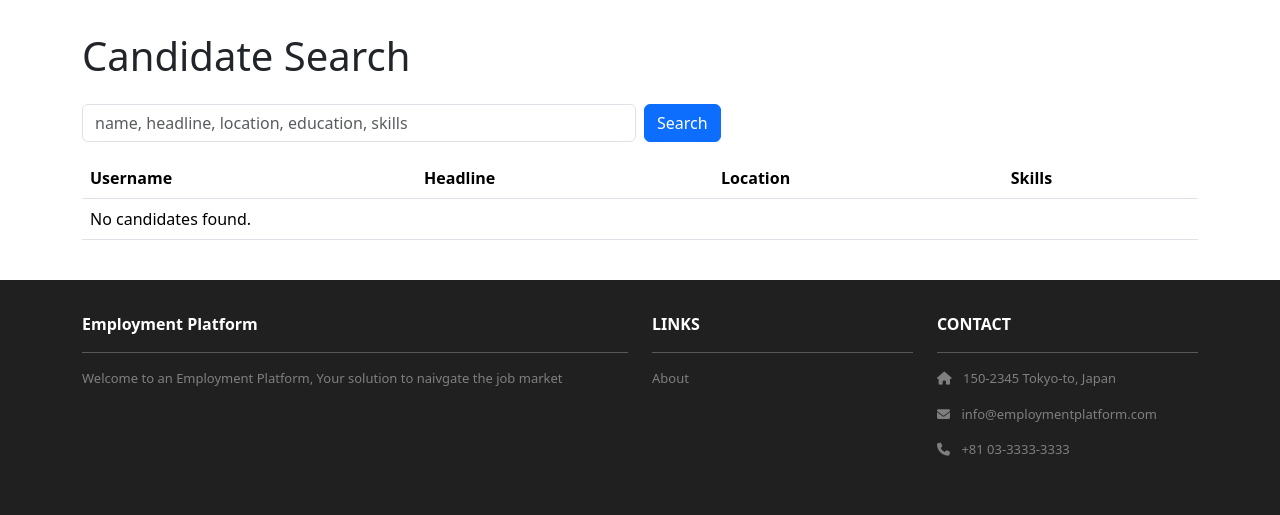
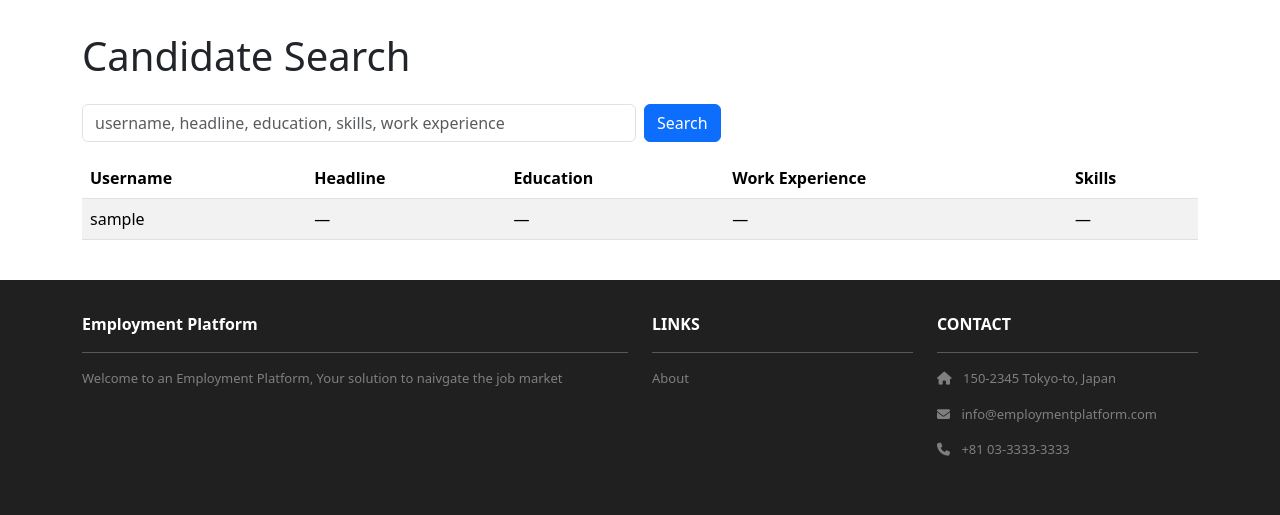
Before and after one commit to JONGFS/CS2340---EmploymentPlatform, a Django app: page /profiles/candidates/ in a window 1280 px wide. Shown: the part 82-597 px from the top of the page. Run offline with Django 5.2, Linux system fonts and the light colour scheme; the visitor is signed in with stand-in values (Sample User, id 1); data comes from the database, SQL or seed files in the repository; some libraries are stand-ins or nearby versions.

Commit message:
fixed db errors

```diff
--- a/jobs/views.py
+++ b/jobs/views.py
@@ -2,7 +2,7 @@ from django.shortcuts import render, get_object_or_404, redirect
 from .models import Job, Role
 from django.contrib.auth.decorators import login_required
 from profiles.models import Application
-'''
+
 jobs = [
     {
         'id': 1, "Title": "Manager",
@@ -139,7 +139,7 @@ jobs = [
         "visasponsorship": "Yes"
     },
 ]
-'''
+
 
 def index(request):
     # get the request that tells job seeker or recuiter
@@ -148,7 +148,7 @@ def index(request):
     job_seeker_remove_filters = False
 
     jobs = Job.objects.all()
-    db_role = Role.objects.get(id = 1)
+    db_role, created = Role.objects.get_or_create(id=1, defaults={'role': 'Job Seeker'})
 
 
     role = request.POST.get('role')
--- a/profiles/templates/candidate_search.html
+++ b/profiles/templates/candidate_search.html
@@ -2,21 +2,27 @@
 {% block content %}
 <div class="container py-4">
   <h1>Candidate Search</h1>
+
   <form method="get" class="row g-2 my-3">
     <div class="col-sm-8 col-md-6">
-      <input name="q" class="form-control" placeholder="name, headline, location, education, skills" value="{{ q }}">
+      <input
+        name="q"
+        class="form-control"
+        placeholder="username, headline, education, skills, work experience"
+        value="{{ request.GET.q|default_if_none:'' }}">
     </div>
     <div class="col-sm-4">
       <button class="btn btn-primary" type="submit">Search</button>
     </div>
   </form>
 
-  <table class="table">
+  <table class="table table-striped align-middle">
     <thead>
       <tr>
         <th>Username</th>
         <th>Headline</th>
-        <th>Location</th>
+        <th>Education</th>
+        <th>Work Experience</th>
         <th>Skills</th>
       </tr>
     </thead>
@@ -24,12 +30,13 @@
     {% for c in candidates %}
       <tr>
         <td>{{ c.user.username }}</td>
-        <td>{{ c.headline }}</td>
-        <td>{{ c.location }}</td>
-        <td>{{ c.skills|default:"—" }}</td>
+        <td>{{ c.headline|default:"—" }}</td>
+        <td>{{ c.education|default:"—"|truncatechars:80 }}</td>
+        <td>{{ c.work_experience|default:"—"|truncatechars:80 }}</td>
+        <td>{{ c.skills|default:"—"|linebreaksbr }}</td>
       </tr>
     {% empty %}
-      <tr><td colspan="4">No candidates found.</td></tr>
+      <tr><td colspan="5">No candidates found.</td></tr>
     {% endfor %}
     </tbody>
   </table>
--- a/profiles/views.py
+++ b/profiles/views.py
@@ -2,7 +2,8 @@ from django.contrib.auth.decorators import login_required
 from django.shortcuts import render
 from django.db.models import Q, Count
 
-from .models import Application, CandidateProfile
+from .models import Application
+from accounts.models import Profile
 
 @login_required
 def my_applications(request):
@@ -13,26 +14,18 @@ def my_applications(request):
         .order_by("-updated_at")
     )
     return render(request, "my_applications.html", {"apps": apps})
-@login_required
 def candidate_search(request):
-    q = (request.GET.get("q") or "").strip()
-    candidates = (
-        CandidateProfile.objects
-        .select_related("user")
-        .prefetch_related("work_experience")
-        .all()
-    )
-    if q:
-        candidates = candidates.filter(
-            Q(user__username__icontains=q) |
-            Q(headline__icontains=q) |
-            Q(location__icontains=q) |
-            Q(education__icontains=q) |
-            Q(skills__icontains=q)
+    term = request.GET.get('q', '').strip()
+
+    qs = Profile.objects.select_related('user').filter(privacy='public')
+
+    if term:
+        qs = qs.filter(
+            Q(user__username__icontains=term) |
+            Q(headline__icontains=term) |
+            Q(skills__icontains=term) |
+            Q(education__icontains=term) |
+            Q(work_experience__icontains=term)
         )
 
-    return render(
-        request,
-        "candidate_search.html",
-        {"candidates": candidates, "q": q},
-    )
+    return render(request, 'candidate_search.html', {'candidates': qs})
```
Also changed, not shown: profiles/models.py (+14 -10 lines), profiles/migrations/0003_candidateextras_delete_candidateprofile.py (added).
